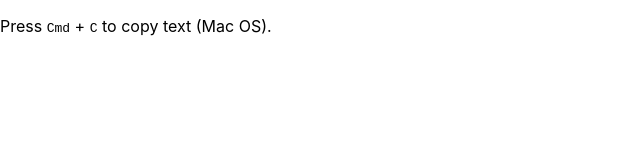
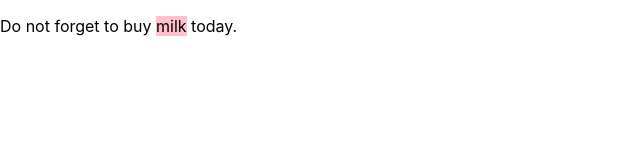
Before and after one commit to lunathebright/react-practice, a React (Create React App) app: page / in a window 1280 px wide. Shown: the top 160 px of the page, without its empty margins (0-640 px from the left). Built offline with nearby package versions, Linux system fonts and the light colour scheme.

Commit message:
html: mark

```diff
--- a/src/App.js
+++ b/src/App.js
@@ -13,9 +13,12 @@ function App() {
   return (
     <div className="App">
       <p>
+        Do not forget to buy <mark style={{ background: "pink" }}>milk</mark>{" "}
+        today.
+      </p>
+      {/* <p>
         Press <kbd>Cmd</kbd> + <kbd>C</kbd> to copy text (Mac OS).
-      </p>
-
+      </p> */}
       {/* <p>
         <dfn>HTML</dfn> is the standard markup language for creating web pages.
       </p>
```
